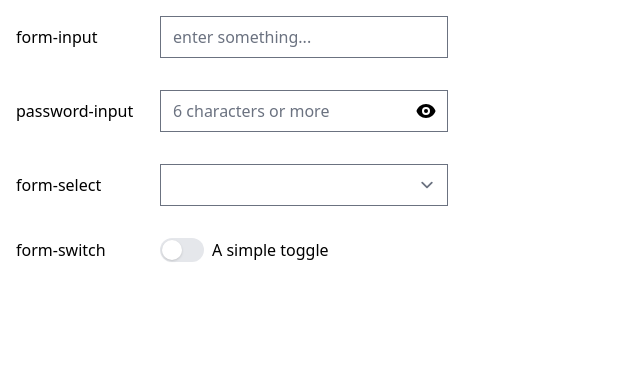
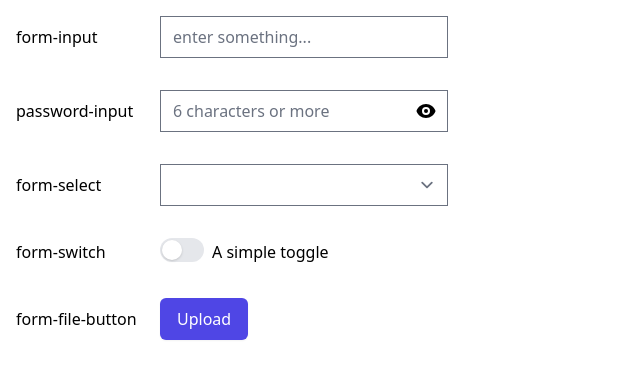
Before and after one commit to Vectrex/vxVue, a Vue app: page / in a window 1280 px wide. Shown: the top 378 px of the page, without its empty margins (0-640 px from the left). Built offline with nearby package versions, Linux system fonts and the light colour scheme.

Commit message:
Updated form-file-button component and added a sample

```diff
--- a/src/App.vue
+++ b/src/App.vue
@@ -3,6 +3,7 @@
   import PasswordInput from './components/vx-vue/formelements/password-input.vue';
   import FormSelect from './components/vx-vue/formelements/form-select.vue';
   import FormSwitch from './components/vx-vue/formelements/form-switch.vue';
+  import FormFileButton from './components/vx-vue/formelements/form-file-button.vue';
 </script>
 
 <script>
@@ -16,20 +17,24 @@
 </script>
 
 <template>
-  <div class="p-4">
+  <div class="p-4 items-center">
     <label for="form-input" class="inline-block w-36">form-input</label>
     <form-input placeholder="enter something..." class="w-72" id="form-input" v-model="formData.formInput" />
   </div>
-  <div class="p-4">
+  <div class="p-4 items-center">
     <label for="password-input" class="inline-block w-36">password-input</label>
     <password-input placeholder="6 characters or more" class="w-72" id="password-input" v-model="formData.passwordInput" />
   </div>
-  <div class="p-4">
+  <div class="p-4 items-center">
     <label for="form-select" class="inline-block w-36">form-select</label>
     <form-select class="w-72" id="form-select" v-model="formData.formSelect" :options="['Please', 'Select', 'Me']" />
   </div>
-  <div class="p-4 flex align-middle">
+  <div class="p-4 flex items-center">
     <label for="form-switch" class="inline-block w-36">form-switch</label>
     <form-switch id="form-switch" v-model="formData.formSwitch"><span class="pl-2">A simple toggle</span></form-switch>
   </div>
+  <div class="p-4 flex items-center">
+    <label for="form-file-button" class="inline-block w-36">form-file-button</label>
+    <form-file-button id="form-file-button" v-model="formData.formFileButton" multiple="multiple" role="button" class="py-2 px-4 border border-transparent rounded-md shadow-sm text-white bg-indigo-600 hover:bg-indigo-700">Upload</form-file-button>
+  </div>
 </template>
--- a/src/components/vx-vue/formelements/form-file-button.vue
+++ b/src/components/vx-vue/formelements/form-file-button.vue
@@ -7,7 +7,7 @@
           :multiple="multiple"
           :accept="accept"
           @change="fileChanged"
-          class="d-none"
+          class="hidden"
       />
     </label>
 </template>
@@ -20,7 +20,7 @@ export default {
     accept: { type: String, default: "*" },
     multiple: { type: Boolean, default: false },
     name: { type: String, default: "file" },
-    id: { type: String, default: 'file_upload' }
+    id: { type: String, default: 'form-file-button-' + Math.ceil(Math.random() * 1000) }
   },
 
   emits: ['update:modelValue', 'form-data'],
```
